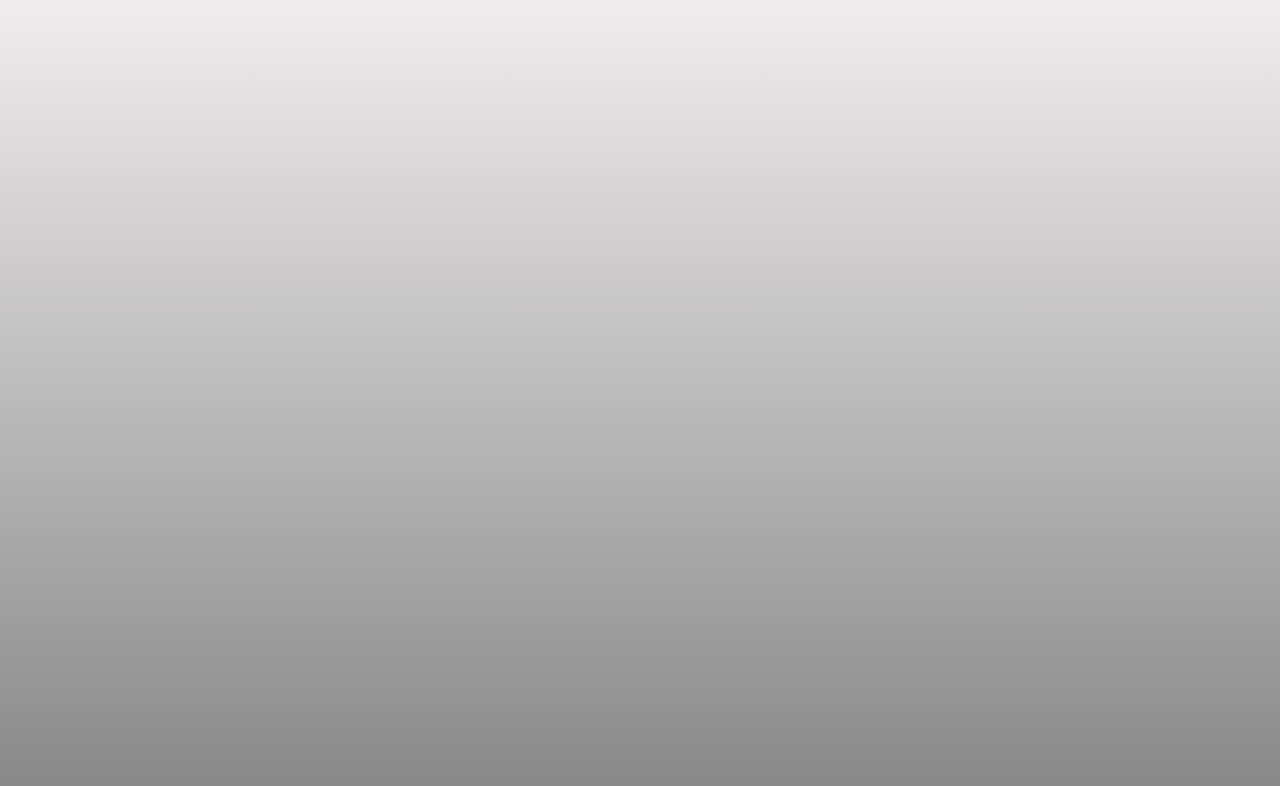
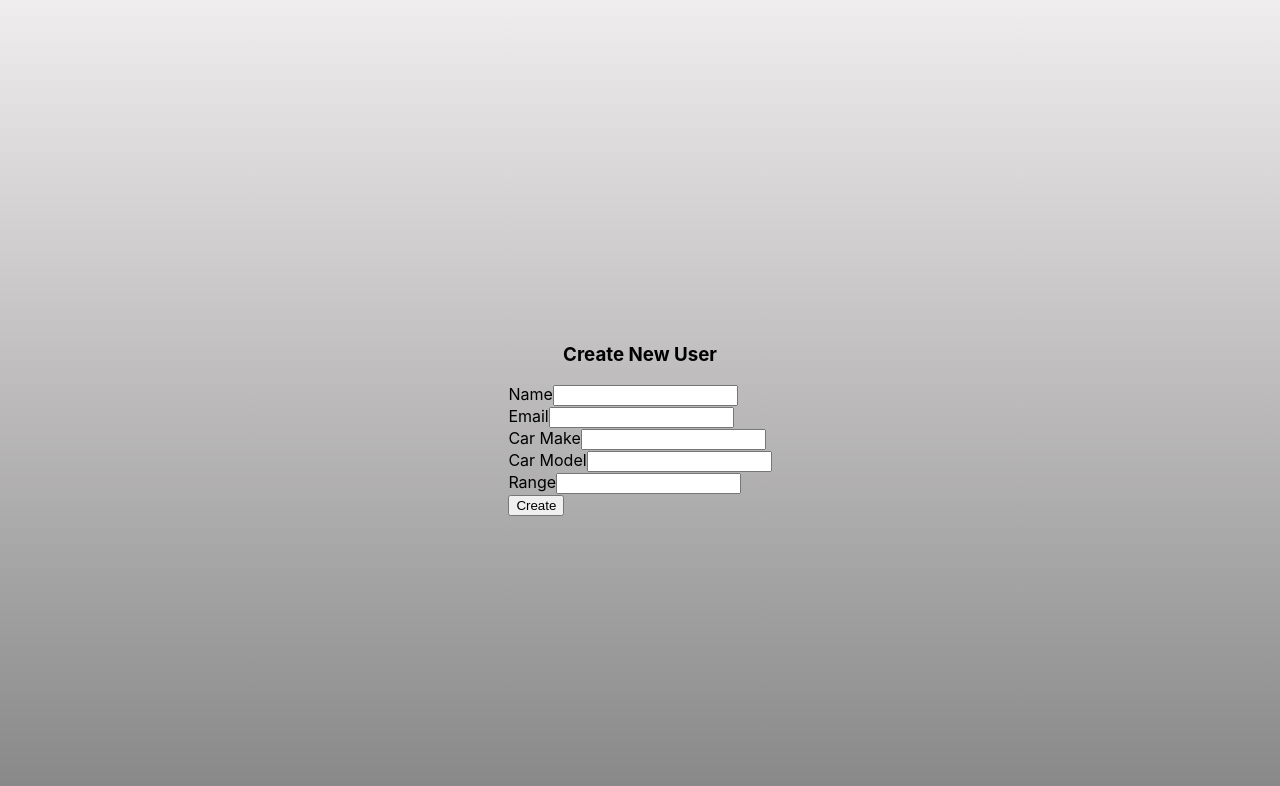
Before and after one commit to MaJaWh/ChargeUp, a React (Create React App) app: page /createAccount in a window 1280 px wide. Before the commit this address had no page. Shown: the top 786 px of the page. Built offline with nearby package versions, Linux system fonts and the light colour scheme.

Commit message:
Account page created and styled login

```diff
--- a/src/components/App.js
+++ b/src/components/App.js
@@ -1,11 +1,11 @@
-import { BrowserRouter, Routes, Route } from "react-router-dom";
+import { BrowserRouter, Routes, Route } from 'react-router-dom';
 
-import "../styles/App.css";
-import Dashboard from "../components/dashboard";
-import Login from "../components/Login";
-import ProtectedRoute from "./ProtectedRoute";
-import SearchForm from "./SearchForm";
-import Prefrences from "./prefrences";
+import '../styles/App.css';
+import Dashboard from '../components/dashboard';
+import Login from '../components/Login';
+import ProtectedRoute from './ProtectedRoute';
+import SearchForm from './SearchForm';
+import CreateAccount from './UserAccount/CreateAccount';
 
 function App() {
   return (
@@ -23,14 +23,21 @@ function App() {
             exact
           />
           <Route
-            path="/prefrences"
+            path="/searchform"
             element={
               <ProtectedRoute>
-                <Prefrences />
+                <SearchForm />
               </ProtectedRoute>
             }
           />
-          <Route path="/searchform" element={<ProtectedRoute><SearchForm /></ProtectedRoute>} />
+          <Route
+            path="/createAccount"
+            element={
+              <ProtectedRoute>
+                <CreateAccount />
+              </ProtectedRoute>
+            }
+          />
         </Routes>
       </BrowserRouter>
     </div>
--- a/src/components/Footer.jsx
+++ b/src/components/Footer.jsx
@@ -1,11 +1,9 @@
 import '../styles/footer.css'
-import { Link } from 'react-router-dom';
 
 
 function Footer() {
     return(
         <div className='footer__outer'>
-            <Link to="/searchform">Search Form</Link>
             <button className='footer__button'>List</button>
             <button className='footer__button'>Reviews</button>
         </div>
--- a/src/components/Header.jsx
+++ b/src/components/Header.jsx
@@ -19,7 +19,7 @@ function Header() {
     return(
         <div className='header__outer'>
             <div className='header__prefrences'>
-                <Link to="/prefrences" className='header__link'>Prefrences</Link>
+                <Link to="/prefrences" className='header__link'>Account</Link>
             </div>
             <div className='header__logout'>
                 <button onClick={handleClick} className="header__button">Log Out</button>
--- a/src/components/Login.jsx
+++ b/src/components/Login.jsx
@@ -2,7 +2,7 @@ import React, { useState } from "react";
 import PropTypes from "prop-types";
 import "../styles/Login.css";
 import useToken from "../customhooks/useToken";
-import { useNavigate } from "react-router-dom";
+import { useNavigate, Link } from "react-router-dom";
 
 async function loginUser(credentials) {
   return fetch("http://localhost:8080/login", {
@@ -39,9 +39,6 @@ function Login() {
           <form onSubmit={handleSubmit} className="login__form">
             <div className="login__button-div">
               <h1>ChargeUp</h1>
-              <button type="submit" className="login__button">
-                Submit
-              </button>
             </div>
             <div className="login__input-box">
               <label className="login__input-field">
@@ -61,6 +58,12 @@ function Login() {
                 />
               </label>
             </div>
+              <div className="login__container">
+              <button type="submit" className="login__button">
+                Enter
+              </button>
+                <Link to="/CreateAccount" className="login__create-button">CreateAccount</Link>
+              </div>
           </form>
         </div>
       </div>
--- /dev/null
+++ b/src/components/UserAccount/CreateAccount.jsx
@@ -0,0 +1,109 @@
+import React, { useState } from 'react';
+import { useNavigate } from 'react-router-dom';
+import '../../styles/createAccount.css'
+
+function CreateAccount() {
+    const [form, setForm] = useState({
+        name: "",
+        email: "",
+        password: "",
+    });
+
+    const navigate = useNavigate();
+
+    function updateForm(value) {
+        return setForm((prev) => {
+            return { ...prev, ...value };
+        });
+    }
+
+    async function onSubmit(e) {
+        e.preventDefault();
+
+
+    const newPerson = { ...form };
+
+    await fetch("http://localhost:7002/record/add", {
+        method: "POST",
+        headers: {
+            "Content-type": "application/json",
+        },
+        body: JSON.stringify(newPerson),
+    })
+    .catch(error => {
+        window.alert(error);
+        return;
+    });
+
+    setForm({ name: "", email: "", password: "" });
+    navigate("/")
+};
+
+
+    return(
+        <div className='form-outer'>
+            <h3>Create New User</h3>
+            <form onSubmit={onSubmit}>
+                <div className='form-group'>
+                    <lable htmlFor="name">Name</lable>
+                    <input
+                    type="text"
+                    className='form-control'
+                    id='name'
+                    value={form.name}
+                    onChange={(e) => updateForm({ name: e.target.value })}
+                    />
+                </div>
+                <div className='form-group'>
+                    <lable htmlFor="name">Email</lable>
+                    <input
+                    type="text"
+                    className='form-control'
+                    id='email'
+                    value={form.email}
+                    onChange={(e) => updateForm({ email: e.target.value })}
+                    />
+                </div>
+                <div className='form-group'>
+                    <lable htmlFor="name">Car Make</lable>
+                    <input
+                    type="text"
+                    className='form-control'
+                    id='car-make'
+                    value={form.carMake}
+                    onChange={(e) => updateForm({ car: e.target.value })}
+                    />
+                </div>
+                <div className='form-group'>
+                    <lable htmlFor="name">Car Model</lable>
+                    <input
+                    type="text"
+                    className='form-control'
+                    id='car-model'
+                    value={form.carModel}
+                    onChange={(e) => updateForm({ car: e.target.value })}
+                    />
+                </div>
+                <div className='form-group'>
+                    <lable htmlFor="name">Range</lable>
+                    <input
+                    type="text"
+                    className='form-control'
+                    id='range'
+                    value={form.range}
+                    onChange={(e) => updateForm({ car: e.target.value })}
+                    />
+                </div>
+                <div className="form-group">
+                <input
+                    type="submit"
+                    value="Create"
+                    className="btn btn-primary"
+                />
+                </div>
+            </form>
+        </div>
+    )
+}
+
+export default CreateAccount;
--- a/src/components/prefrences.jsx
+++ /dev/null
@@ -1,13 +0,0 @@
-import React from 'react';
-import { Link } from 'react-router-dom'
-
-function Prefrences() {
-    return(
-         <div>
-            <Link to='/'>Dashboard</Link>
-            <h2>Prefrences</h2>
-        </div>
-    )
-}
-
-export default Prefrences
--- a/src/styles/App.css
+++ b/src/styles/App.css
@@ -3,4 +3,8 @@
   height: 100vh;
   background: linear-gradient( 180deg, #F0EDEE, 50%, #828282) ;
   padding: 20px;
+  display: flex;
+  flex-direction: column;
+  justify-content: center;
+  align-items: center;
 }
--- a/src/styles/Login.css
+++ b/src/styles/Login.css
@@ -16,21 +16,20 @@ h1 {
 }
 .login__outer {
     background-color: none;
-    width: auto;
-    height: 100vh;
+    width: 100%;
+    height: 100%;
 }
 
 .login__background-image {
     display: flex;
+    flex-direction: column;
     align-items: center;
     justify-content: center;
-    flex-direction: column;
+
     background-image: linear-gradient(rgba(255, 255, 255, 0), rgb(0, 0, 0)),
                   url(".././images/xavier-l-_3xRXB_CF5w-unsplash\(2\).jpg");
     background-position: center;
-    background-repeat: no-repeat;
-    height: 100vh;
-    width: 100%;
+    height: 100%;
 }
 
 .login__form {
@@ -49,6 +48,8 @@ h1 {
     margin: auto;;
     width: 40%;
     border-radius: 10px;
+    border: solid rgb(41, 93, 78) 19px;
+    padding: 6px;
 }
 
 .login__button-div {
@@ -57,31 +58,15 @@ h1 {
     width: 50%;
 }
 
-.login__button {
-    all: unset;
-    cursor: pointer;
-    color: #5c604d;
-    padding-top: 10px;
-    padding-bottom: 10px;
-    font-size: 16px;
-    font-weight: bold;
-    border: none;
-    display: block;
-    margin-left: auto;
-    margin-right: 0px;
-    text-shadow: 1px 2px 2px white;
-}
-
-.login__button:hover {
-    transform: scale(1.3);
-}
 
 .login__input-box {
     width: 100%;
     display: flex;
     flex-direction: row;
-    justify-content: space-around;
+    justify-content: space-evenly;
     margin: 8px;
+    padding-top: 25px;
+    margin-bottom: 20px;
 }
 
 .login__input-field {
@@ -104,3 +89,48 @@ h1 {
     all: unset;
     width: 40%;
 }
+
+.login__container {
+    display: flex;
+    flex-direction: row;
+    justify-content: flex-end;
+    width: 100%;
+    margin-bottom: 20px;
+}
+
+.login__button {
+        all: unset;
+        cursor: pointer;
+        color:rgba(240, 237, 238, 0.786);
+        padding: 10px;
+        font-size: 14px;
+        font-weight: bold;
+        border: none;
+        display: block;
+        margin-left: auto;
+        margin-right: 0px;
+        background-color: #933a3a;
+        border-radius: 20px;
+ }
+
+.login__button:hover {
+        transform: scale(1.1);
+}
+
+.login__create-button {
+    all: unset;
+    cursor: pointer;
+    color:rgba(240, 237, 238, 0.786);
+    padding: 10px;
+    font-size: 14px;
+    font-weight: bold;
+    border: none;
+    display: block;
+    margin-left: 30px;
+    margin-right: 30px;
+    background-color: #3d3f45;
+    border-radius: 20px;
+}
+.login__create-button:hover {
+    transform: scale(1.1);
+}
--- /dev/null
+++ b/src/styles/createAccount.css
@@ -0,0 +1,5 @@
+.form-outer {
+    display: flex;
+    flex-direction: column;
+    align-items: center;
+}
```
Also changed, not shown: src/components/FooterComponents.jsx (deleted), 1 other file (tests, documents, lock files or other folders).
